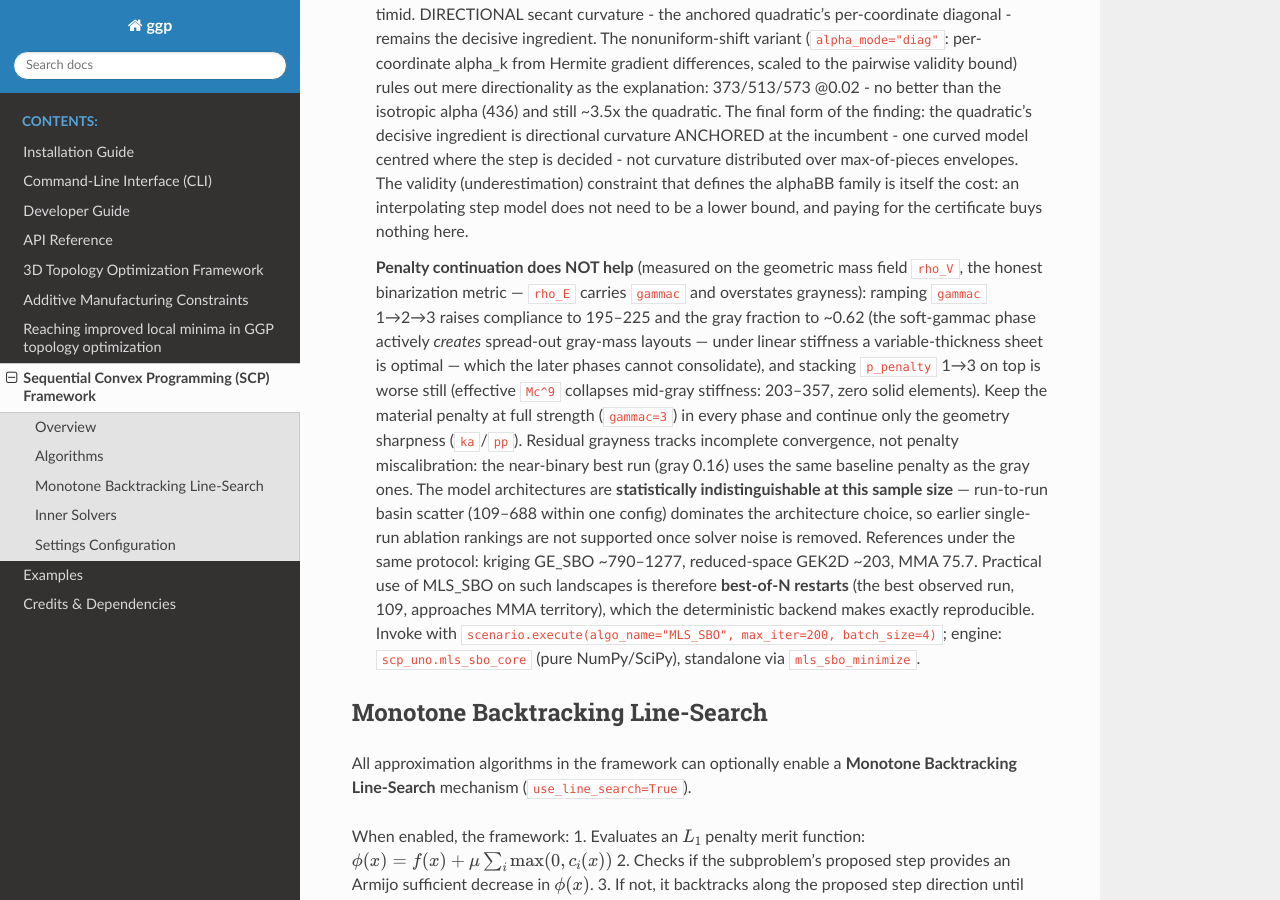
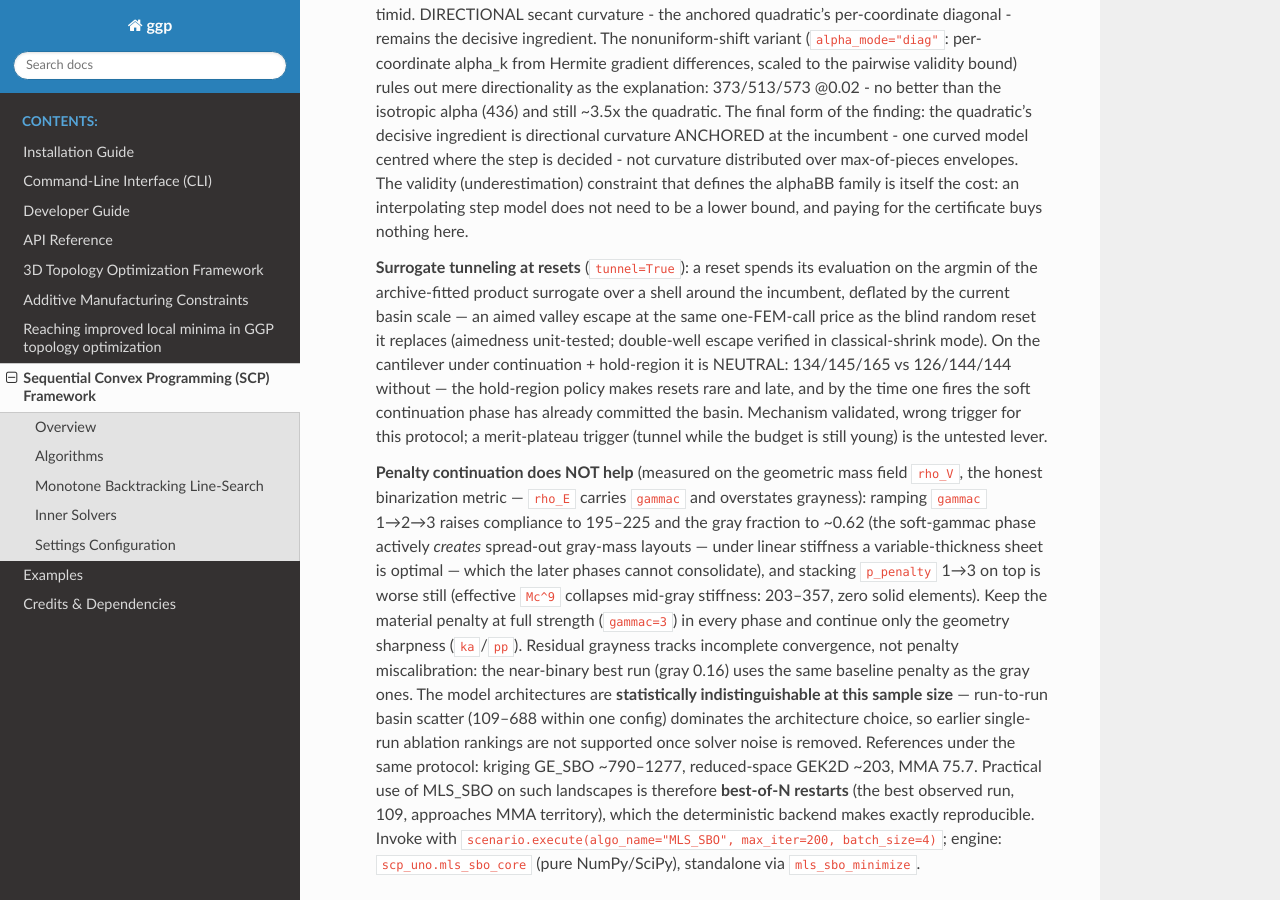
Before and after one commit to SimoneConiglio/generalized_geometry_projection, a Sphinx documentation site: the page built from docs/scp_uno_guide.rst, in a window 1280 px wide and 900 px high, scrolled down 4377 px. Built offline with Sphinx 7.4.7 and the Read the Docs theme 3.1.0, drawn with Linux system fonts in a browser that asks for light colours.

Commit message:
Docs: tunneling neutral under hold-region - right mechanism, late trigger
Co-Authored-By: Claude Fable 5 <noreply@anthropic.com>
Claude-Session: https://claude.ai/code/session_01CG7waKSaRC4EUnPzca3QFu

```diff
--- a/docs/scp_uno_guide.rst
+++ b/docs/scp_uno_guide.rst
@@ -236,6 +236,19 @@ The framework provides seven major algorithms:
    itself the cost: an interpolating step model does not need to be a
    lower bound, and paying for the certificate buys nothing here.
 
+   **Surrogate tunneling at resets** (``tunnel=True``): a reset spends
+   its evaluation on the argmin of the archive-fitted product surrogate
+   over a shell around the incumbent, deflated by the current basin
+   scale — an aimed valley escape at the same one-FEM-call price as the
+   blind random reset it replaces (aimedness unit-tested; double-well
+   escape verified in classical-shrink mode). On the cantilever under
+   continuation + hold-region it is NEUTRAL: 134/145/165 vs 126/144/144
+   without — the hold-region policy makes resets rare and late, and by
+   the time one fires the soft continuation phase has already committed
+   the basin. Mechanism validated, wrong trigger for this protocol; a
+   merit-plateau trigger (tunnel while the budget is still young) is the
+   untested lever.
+
    **Penalty continuation does NOT help** (measured on the geometric mass
    field ``rho_V``, the honest binarization metric — ``rho_E`` carries
    ``gammac`` and overstates grayness): ramping ``gammac`` 1→2→3 raises
```
